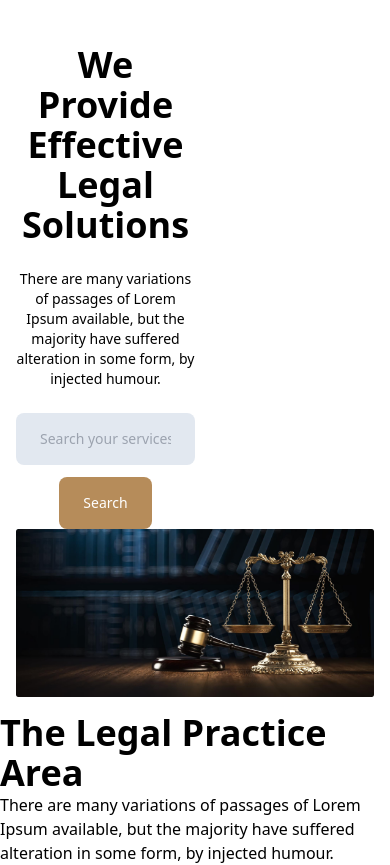
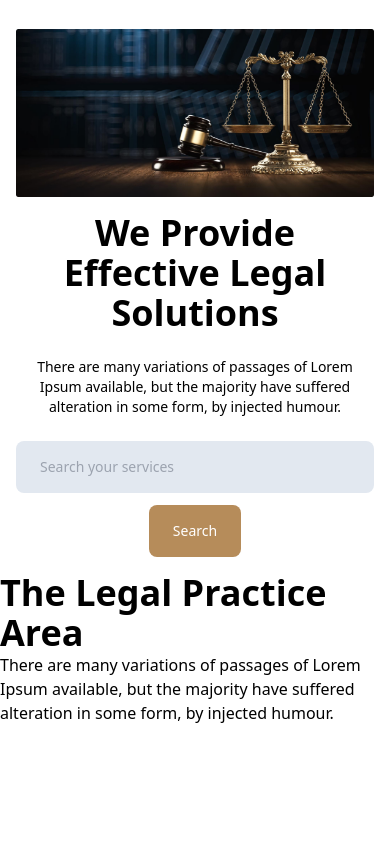
Before and after one commit to sajidalhafiz/web-dev-assignments, a plain HTML site: page assignment-3/index.html in a window 390 px wide. Shown: the part 71-936 px from the top of the page. After the commit the page ends 844 px from the top, so only its background shows below. Drawn offline with nearby package versions, Linux system fonts and the light colour scheme.

Commit message:
banner error solved

```diff
--- a/assignment-3/index.html
+++ b/assignment-3/index.html
@@ -75,11 +75,11 @@
         </nav>
 
         <!-- banner section -->
-        <div class="p-4 w-full flex flex-col-reverse sm:relative">
+        <div class="p-4 w-full h-50vh flex flex-col sm:relative">
 
-            <img class="w-full" src="images/banner.png" alt="">
+            <img class="w-full h-full" src="images/banner.png" alt="">
 
-            <div class="w-1/2 sm:absolute sm:translate-x-1/2 sm:translate-y-full text-center sm:text-white">
+            <div class="sm:w-1/2 h-full sm:absolute sm:translate-x-1/2 sm:translate-y-1/3 text-center sm:text-white">
                 <h1 class="text-4xl sm:text-5xl font-extrabold font-heading pb-6 pt-4 sm:pt-0">We Provide Effective
                     Legal Solutions</h1>
                 <p class="font-paragraph pb-6 text-sm sm:text-base">
```
